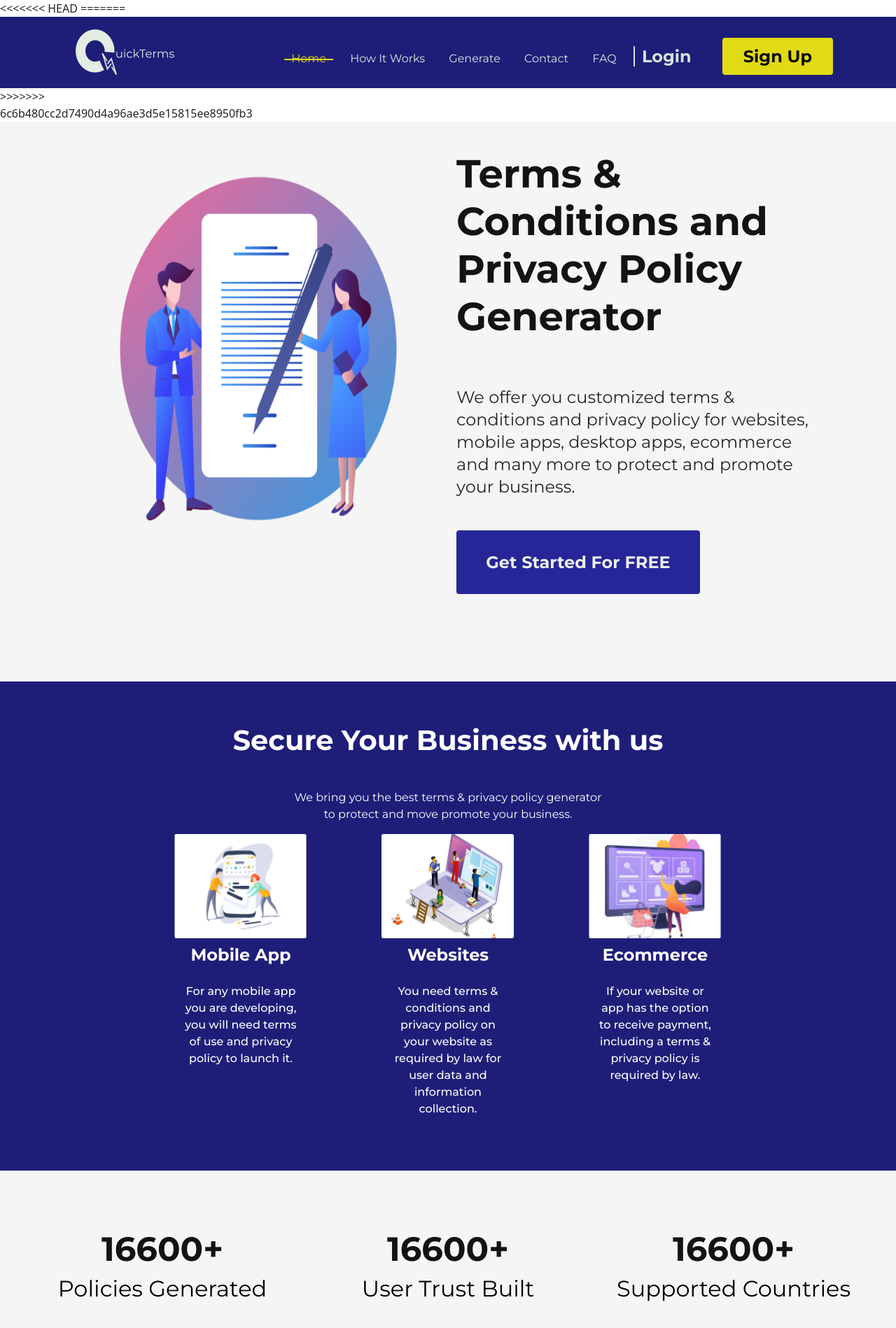
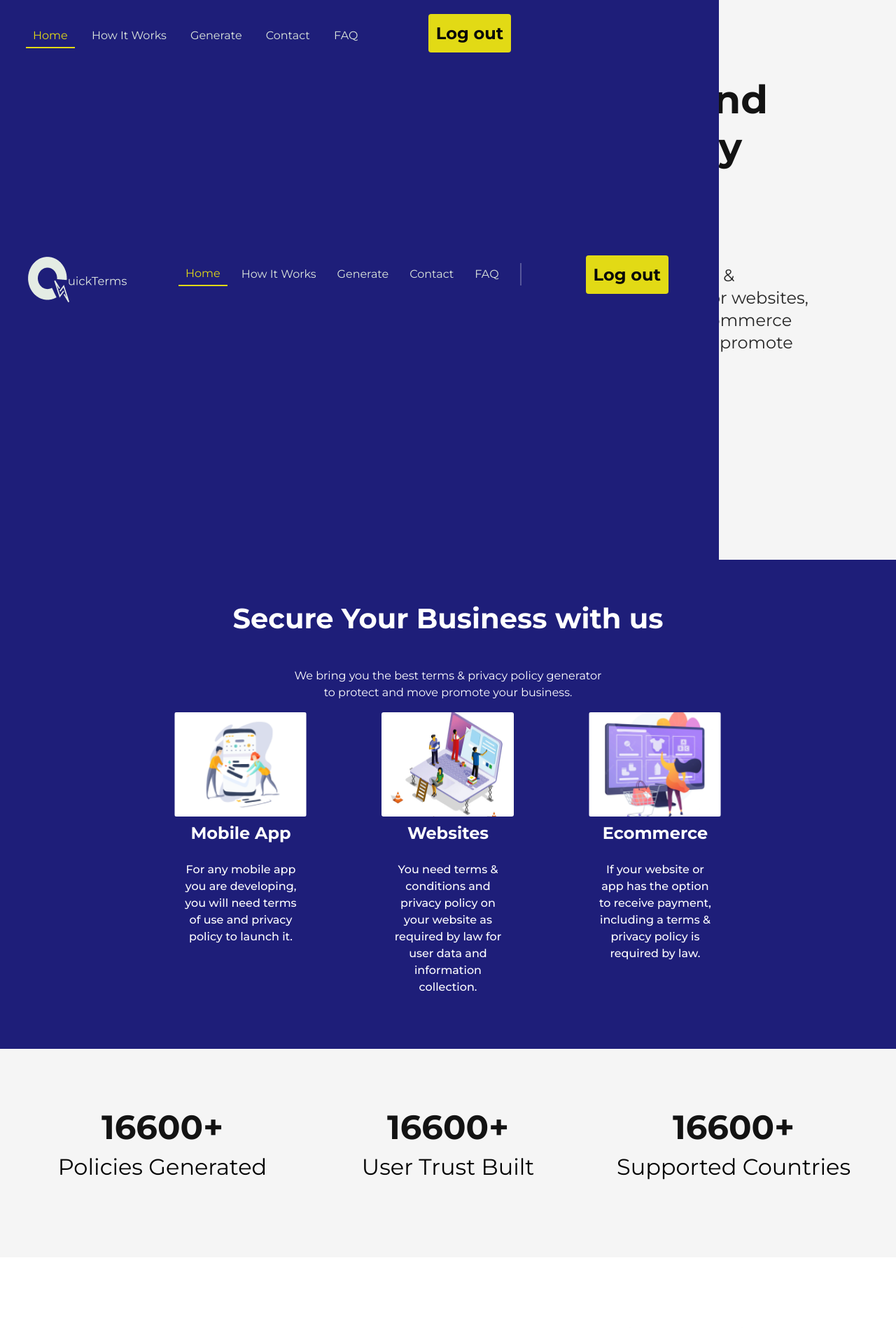
Before and after one commit to zuri-training/Proj-T_C_Gen-Team-74, a Django app: page / in a window 1280 px wide. Shown: the top 1898 px of the page at 70% size. Run offline with Django 4.2, Linux system fonts and the light colour scheme; the visitor is signed in with stand-in values (Sample User, id 1); some libraries are stand-ins or nearby versions; some web fonts are replaced.

Commit message:
tried to fix the navbar

```diff
--- a/tc_site/static/css/landing/dinho.css
+++ b/tc_site/static/css/landing/dinho.css
@@ -10,104 +10,6 @@
 
 
 
-/* Navbar section */
-
-.logo{
-    margin: .5rem;
-}
-
-nav{
-    background-color: #1E1E79;
-    width: auto;
-    height: 100%;
-    padding: 10px 100px;
-}
-
-.nav-ul{
-    float: right;
-    margin-right: 5px;
-}
-
-.nav-li{
-    display: inline-block;
-    line-height: 60px;
-    margin: 0px 5px;
-}
-
-.nav-li a {
-    list-style: none;
-    font-size: 16px;
-    line-height: 32px;
-    font-weight: 400;
-    text-decoration: none;
-    color: #DDE7DD;
-    padding: 0px 10px;
-}
-
-nav .nav-li #nav-login{
-    font-size: 24px;
-    line-height: 29px;
-    font-weight: 600;
-    color: #D6E2D6;
-    border-left: 2px solid #D6E2D6;
-}
-
-nav .nav-li #nav-login:hover{
-    color: #E2DA15;
-    border: 1px solid #E2DA15;
-    transition: .5s;
-    border-radius: 4px;
-}
-
-.nav-li a.active, .nav-li a:hover{
-    border: transparent;
-    border-bottom: 2px solid #E2DA15;
-    color: #E2DA15;
-    transition: .5s;
-    line-height: 0px;
-}
-
-.nav-li .li-btn{
-    font-weight: 600;
-    font-style: normal;
-    font-size: 24px;
-    line-height: 29px;
-    color: #080808;
-    background: #E2DA15;
-    border: transparent;
-    border-radius: 4px;
-    width: 100%;
-    max-width: 183px;
-    height: 100%;
-    max-height: auto;
-    margin: 20px;
-    padding: 12px 10px;
-}
-
-.nav-li .li-btn:hover{
-    color: #E2DA15;
-    background: #1E1E79;
-    border: 1px solid #E2DA15;
-    transition: .6s;
-    cursor: pointer;
-}
-
-.check-box{
-    font-size: 30px;
-    color: #E2DA15;
-    float: right;
-    line-height: 80px;
-    margin-right: 40px;
-    cursor: pointer;
-    display: none;
-}
-
-#check{
-    display: none;
-}
-
-
-/* Navbar section */
 
 
 
--- /dev/null
+++ b/tc_site/static/css/layout/landing/navbar.css
@@ -0,0 +1,149 @@
+/* Navbar section */
+
+.logo {
+    margin: .5rem;
+}
+
+.navbar {
+    background-color: #1E1E79;
+    width: auto;
+    height: 100%;
+    padding: 0 2rem;
+    display: flex;
+    justify-content: space-between;
+    align-items: center;
+    position: fixed;
+}
+
+.nav-divider {
+    display: inline;
+    border-top: 2px solid white;
+    width: 2rem;
+    transform: rotate(90deg);
+}
+
+.nav-ul {
+    /* float: right; */
+    display: flex;
+    align-items: center;
+    margin-right: 5px;
+}
+
+.nav-li {
+    display: inline-block;
+    line-height: 60px;
+    width: max-content;
+    margin: 0px 5px;
+}
+
+.nav-li a {
+    list-style: none;
+    font-size: 16px;
+    line-height: 32px;
+    font-weight: 400;
+    text-decoration: none;
+    color: #DDE7DD;
+    padding: 0px 10px;
+}
+
+nav .nav-li #nav-login {
+    font-size: 24px;
+    padding: .5rem 1rem;
+    font-weight: 600;
+    color: #D6E2D6;
+    border: 1px solid transparent;
+}
+
+nav .nav-li #nav-login:hover {
+    color: #E2DA15;
+    border: 1px solid #E2DA15;
+    transition: .5s;
+    border-radius: 4px;
+}
+
+.nav-li a.active,
+.nav-li a:hover {
+    border: transparent;
+    border-bottom: 2px solid #E2DA15;
+    color: #E2DA15;
+    transition: .5s;
+}
+
+.nav-li .li-btn {
+    font-weight: 600;
+    font-style: normal;
+    font-size: 24px;
+    line-height: 29px;
+    color: #080808;
+    background: #E2DA15;
+    border: 1px solid transparent;
+    border-radius: 4px;
+    width: max-content;
+    margin: 20px;
+    padding: 12px 10px;
+}
+
+.nav-li .li-btn:hover {
+    color: #E2DA15;
+    background: #1E1E79;
+    border: 1px solid #E2DA15;
+    transition: .6s;
+    cursor: pointer;
+}
+
+.check-box {
+    font-size: 30px;
+    color: #E2DA15;
+    float: right;
+    line-height: 80px;
+    cursor: pointer;
+    display: none;
+}
+
+#check {
+    display: none;
+}
+
+
+@media screen and (max-width: 500px) {
+
+    .navbar {
+        display: block;
+    }
+    .nav-ul {
+        display: none;
+    }
+    .nav-divider {
+        transform: rotate(0deg);
+        width: 80%;
+        margin: 0 auto;
+    }
+    .check-box {
+        display: block;
+    }
+    #check:checked ~ ul{
+        left: 0;
+    }
+
+    .nav-ul-aside {
+        position: absolute;
+        width: 100%;
+        height: 100vh;
+        background: #131313;
+        top: 0;
+        left: -100%;
+        text-align: center;
+        transition: all 0.5s;
+    }
+}
+
+
+/* Sidebar */
+
+.sidebar {
+    position: absolute;
+    top: 0;
+    left: 0;
+    bottom: 0;
+    width: 80%;
+}
--- a/tc_site/templates/tc_site/blocks/layout/landing/navbar.html
+++ b/tc_site/templates/tc_site/blocks/layout/landing/navbar.html
@@ -1,8 +1,4 @@
 {% load static %}
-<<<<<<< HEAD
-
-
-=======
 
 <!-- This will be used in the modal.js file -->
 {% if show_sign_up %}
@@ -16,7 +12,7 @@
 <div id="sign-in-modal-checker" data-show-sign-in-modal="false"></div>
 {% endif %}
 
-<nav>
+<!-- <nav>
   <input type="checkbox" for="check" id="check" />
   <label class="check-box" for="check"><i class="fa fa-bars"></i></label>
   <label><img class="logo" src="{% static 'assets/landing/dinho/Group 29.png'%}" alt="" /></label>
@@ -31,9 +27,16 @@
       <button class="li-btn" href="#">Sign Up</button>
     </li>
   </ul>
-</nav>
+</nav> -->
 
-<!-- <nav class="navbar">
+<nav class="navbar">
+
+
+  <label><img class="logo" src="{% static 'assets/landing/dinho/Group 29.png'%}" alt="" /></label>
+  <input type="checkbox" for="check" id="check" />
+  <label class="check-box" for="check"><i class="fa fa-bars"></i></label>
+
+  <!--
     <div class="brand-logo">
       <img class="logo" src="{% static 'assets/landing/dinho/Group 29.png'%}" alt="logo" />
     </div>
@@ -42,29 +45,68 @@
       <span class="bar"></span>
       <span class="bar"></span>
       <span class="bar"></span>
+    </a> -->
+
+  <!-- <div> -->
+  <ul class="nav-ul">
+    <li class="nav-li"><a class="active" href="{% url 'tc_site:landing' %}">Home</a></li>
+    <li class="nav-li"><a href="#">How It Works</a></li>
+    <li class="nav-li"><a href="{% url 'tc_site:gen-form' %}">Generate</a></li>
+    <li class="nav-li"><a href="#">Contact</a></li>
+    <li class="nav-li"><a href="#">FAQ</a></li>
+    <hr class="nav-divider">
+    {% if user.id %}
+    <li class="nav-li"><a href="#"><i class="fa-solid fa-user"></i></a></li>
+    {% else %}
+    <li class="nav-li"><a id="nav-login" class="sign-in">
+        <!-- <div role="sign-in-button"> -->
+        Login
+        <!-- </div> -->
       </a>
-    <div class="nav-links">
-      <ul>
-        <li><a class="active" href="{% url 'tc_site:landing' %}">Home</a></li>
-        <li><a href="#">How It Works</a></li>
-        <li><a href="{% url 'tc_site:gen-form' %}">Generate</a></li>
-        <li><a href="#">Contact</a></li>
-        <li><a href="#">FAQ</a></li>
-        {% if user.id %}
-        <li><a href="#"><i class="fa-solid fa-user"></i></a></li>
-        {% else %}
-        <li><a><div role="sign-in-button" class="sign-in">Login</div></a></li>
+    </li>
     {% endif %}
     {% if user.id %}
-        <li><a href="{% url 'tc_site:signout' %}"><button class="li-btn">
+    <li class="nav-li"><a href="{% url 'tc_site:signout' %}"><button class="li-btn">
           Log out
         </button></a></li>
     {% else %}
-        <li><button class="li-btn sign-up">
+    <li class="nav-li"><button class="li-btn sign-up">
         Sign Up
       </button></li>
     {% endif %}
   </ul>
-    </div>
-  </nav> -->
->>>>>>> 6c6b480cc2d7490d4a96ae3d5e15815ee8950fb3
+  <!-- </div> -->
+</nav>
+
+
+<aside class="sidebar">
+  <nav>
+    <ul class="nav-ul-aside">
+      <li class="nav-li"><a class="active" href="{% url 'tc_site:landing' %}">Home</a></li>
+      <li class="nav-li"><a href="#">How It Works</a></li>
+      <li class="nav-li"><a href="{% url 'tc_site:gen-form' %}">Generate</a></li>
+      <li class="nav-li"><a href="#">Contact</a></li>
+      <li class="nav-li"><a href="#">FAQ</a></li>
+      <hr class="nav-divider">
+      {% if user.id %}
+      <li class="nav-li"><a href="#"><i class="fa-solid fa-user"></i></a></li>
+      {% else %}
+      <li class="nav-li"><a id="nav-login" class="sign-in">
+          <!-- <div role="sign-in-button"> -->
+          Login
+          <!-- </div> -->
+        </a>
+      </li>
+      {% endif %}
+      {% if user.id %}
+      <li class="nav-li"><a href="{% url 'tc_site:signout' %}"><button class="li-btn">
+            Log out
+          </button></a></li>
+      {% else %}
+      <li class="nav-li"><button class="li-btn sign-up">
+          Sign Up
+        </button></li>
+      {% endif %}
+    </ul>
+  </nav>
+</aside>
--- a/tc_site/templates/tc_site/pages/base.html
+++ b/tc_site/templates/tc_site/pages/base.html
@@ -18,6 +18,7 @@
   <!-- Change version number to force static files to reload styles -->
 
 
+  <link rel="stylesheet" href="{% static 'css/layout/landing/navbar.css' %}?version=4" />
   <link rel="stylesheet" href="{% static 'css/landing/dinho.css' %}?version=4" />
   <link rel="stylesheet" href="{% static 'css/landing/taiwo.css' %}?version=4" />
   <link rel="stylesheet" href="{% static 'css/form/form.css' %}?version=3">
```
Also changed, not shown: other parts of tc_site/static/css/landing/dinho.css (+32 -52 lines). Lines whose indentation alone changed are shown as unchanged.
